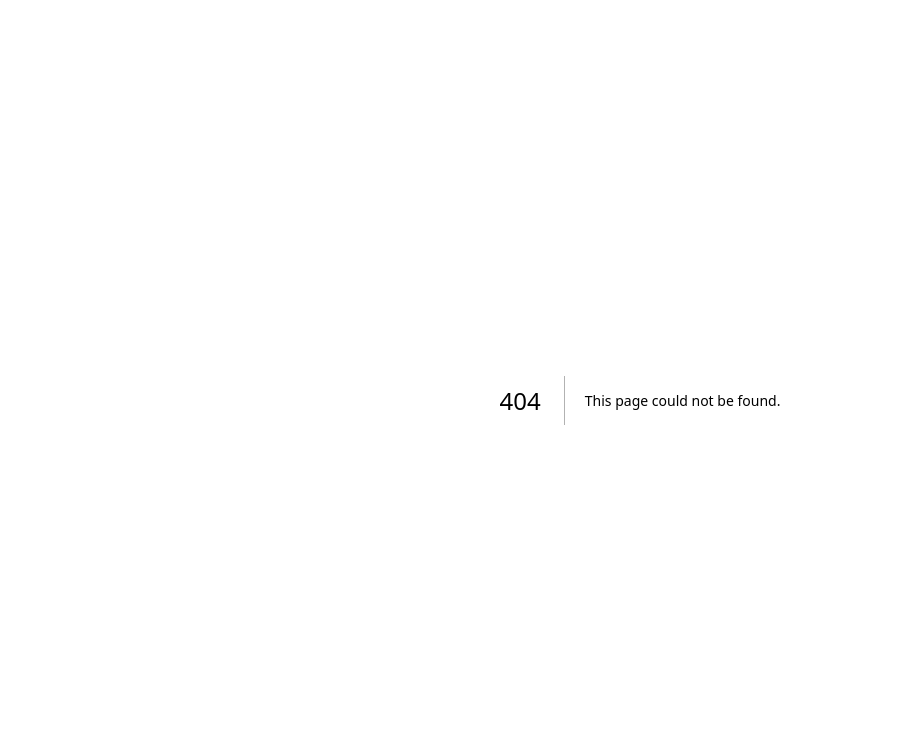
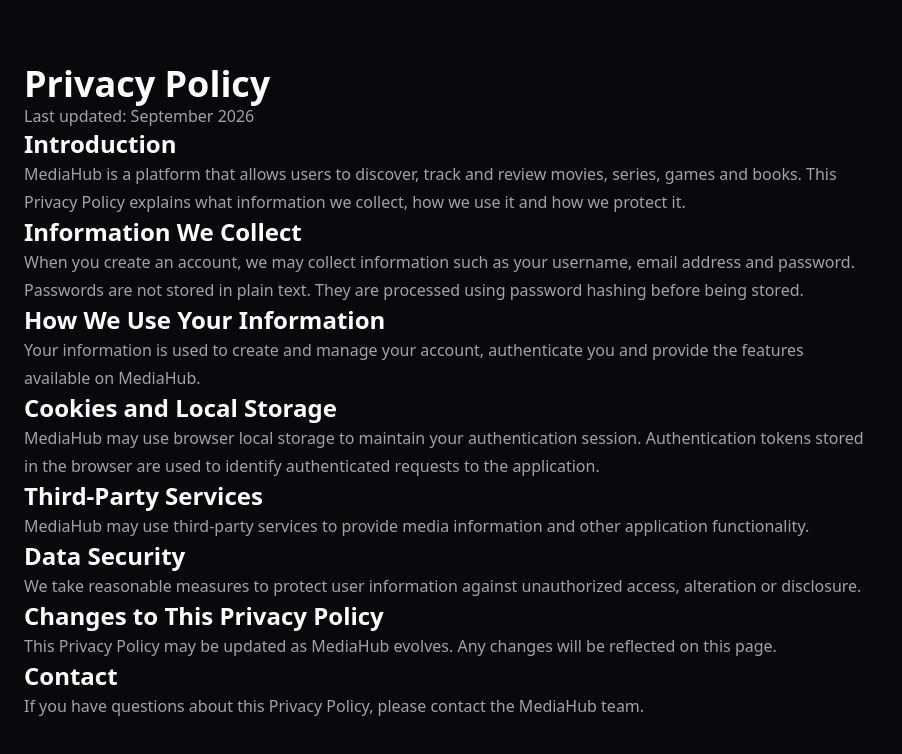
Before and after one commit to Bruno-nog/42_transcendence, a Next.js app in the folder frontend/: page /privacy-policy in a window 1280 px wide. Before the commit this address had no page. Shown: the top 754 px of the page, without its empty margins (0-902 px from the left). Built offline with nearby package versions, Linux system fonts and the light colour scheme.

Commit message:
feat: implementa pagina de Privacy Policy

```diff
--- /dev/null
+++ b/frontend/src/app/privacy-policy/page.tsx
@@ -0,0 +1,113 @@
+export default function PrivacyPolicyPage() {
+  return (
+    <main className="min-h-screen bg-background text-white">
+      <div className="mx-auto max-w-4xl px-6 py-16">
+        <h1 className="text-4xl font-bold">
+          Privacy Policy
+        </h1>
+
+        <p className="mt-4 text-muted">
+          Last updated: September 2026
+        </p>
+
+        <section className="mt-10 space-y-4">
+          <h2 className="text-2xl font-semibold">
+            Introduction
+          </h2>
+
+          <p className="text-muted leading-7">
+            MediaHub is a platform that allows users to discover,
+            track and review movies, series, games and books.
+            This Privacy Policy explains what information we collect,
+            how we use it and how we protect it.
+          </p>
+        </section>
+
+        <section className="mt-10 space-y-4">
+          <h2 className="text-2xl font-semibold">
+            Information We Collect
+          </h2>
+
+          <p className="text-muted leading-7">
+            When you create an account, we may collect information
+            such as your username, email address and password.
+          </p>
+
+          <p className="text-muted leading-7">
+            Passwords are not stored in plain text. They are processed
+            using password hashing before being stored.
+          </p>
+        </section>
+
+        <section className="mt-10 space-y-4">
+          <h2 className="text-2xl font-semibold">
+            How We Use Your Information
+          </h2>
+
+          <p className="text-muted leading-7">
+            Your information is used to create and manage your account,
+            authenticate you and provide the features available on
+            MediaHub.
+          </p>
+        </section>
+
+        <section className="mt-10 space-y-4">
+          <h2 className="text-2xl font-semibold">
+            Cookies and Local Storage
+          </h2>
+
+          <p className="text-muted leading-7">
+            MediaHub may use browser local storage to maintain your
+            authentication session. Authentication tokens stored in
+            the browser are used to identify authenticated requests
+            to the application.
+          </p>
+        </section>
+
+        <section className="mt-10 space-y-4">
+          <h2 className="text-2xl font-semibold">
+            Third-Party Services
+          </h2>
+
+          <p className="text-muted leading-7">
+            MediaHub may use third-party services to provide media
+            information and other application functionality.
+          </p>
+        </section>
+
+        <section className="mt-10 space-y-4">
+          <h2 className="text-2xl font-semibold">
+            Data Security
+          </h2>
+
+          <p className="text-muted leading-7">
+            We take reasonable measures to protect user information
+            against unauthorized access, alteration or disclosure.
+          </p>
+        </section>
+
+        <section className="mt-10 space-y-4">
+          <h2 className="text-2xl font-semibold">
+            Changes to This Privacy Policy
+          </h2>
+
+          <p className="text-muted leading-7">
+            This Privacy Policy may be updated as MediaHub evolves.
+            Any changes will be reflected on this page.
+          </p>
+        </section>
+
+        <section className="mt-10 space-y-4">
+          <h2 className="text-2xl font-semibold">
+            Contact
+          </h2>
+
+          <p className="text-muted leading-7">
+            If you have questions about this Privacy Policy,
+            please contact the MediaHub team.
+          </p>
+        </section>
+      </div>
+    </main>
+  );
+}
```
